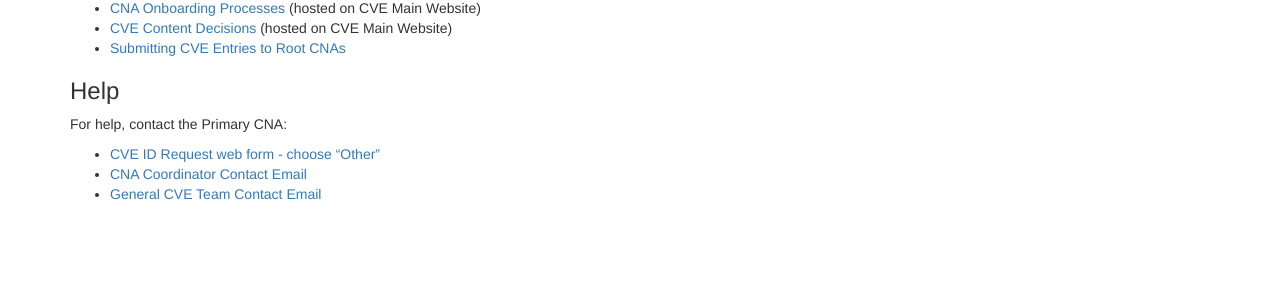
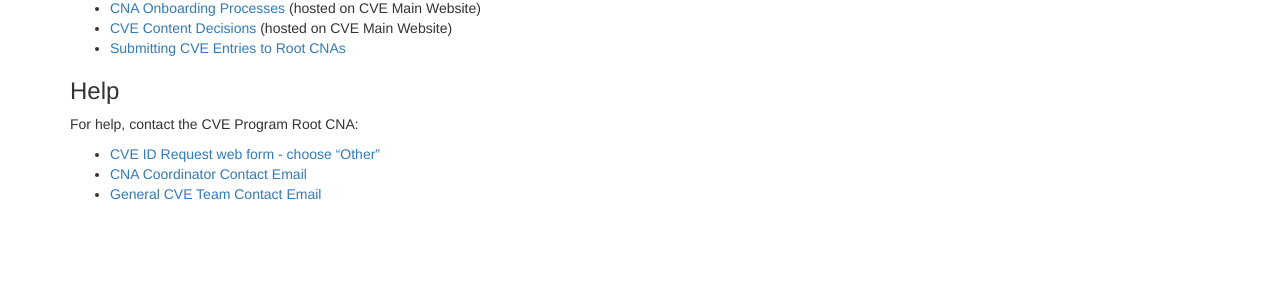
Before and after one commit to CVEProject/cveproject.github.io, a Jekyll site: the page built from docs/cna/processes_documentation/index.md, in a window 1280 px wide. Shown: the part 229-537 px from the top of the page. Built offline with Jekyll 4.4.1, drawn with Linux system fonts in a browser that asks for light colours; nearby versions of some CDN libraries.

Commit message:
Update CNA Processes Documentation index.md
Updated "Primary CNA" to "Program Root CNA" terminology

```diff
--- a/docs/cna/processes_documentation/index.md
+++ b/docs/cna/processes_documentation/index.md
@@ -13,7 +13,7 @@ Current CVE Numbering Authorities (CNAs) processes documents are listed below.
 
 ### Help
 
-For help, contact the Primary CNA:
+For help, contact the CVE Program Root CNA:
 
 * [CVE ID Request web form - choose "Other"](https://cveform.mitre.org/)
 * [CNA Coordinator Contact Email](mailto:cna-coordinator@mitre.org)
```
